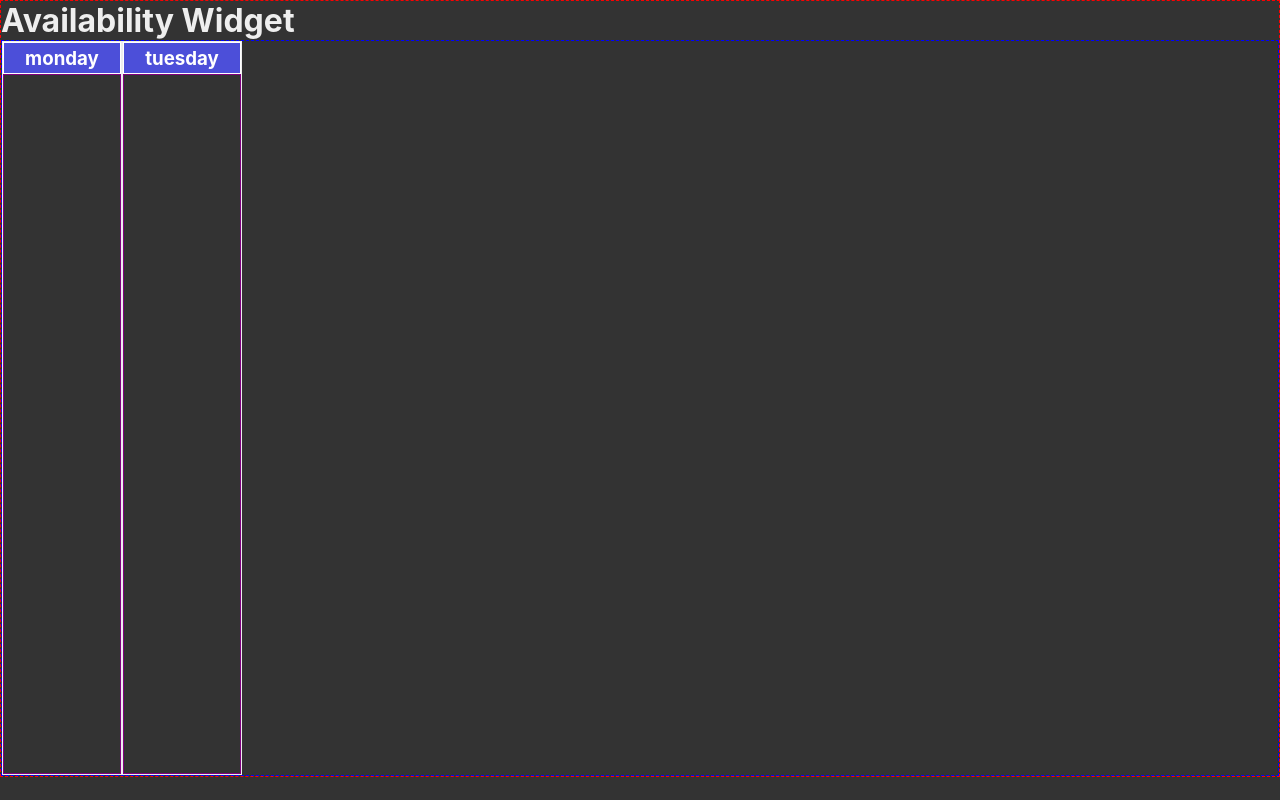
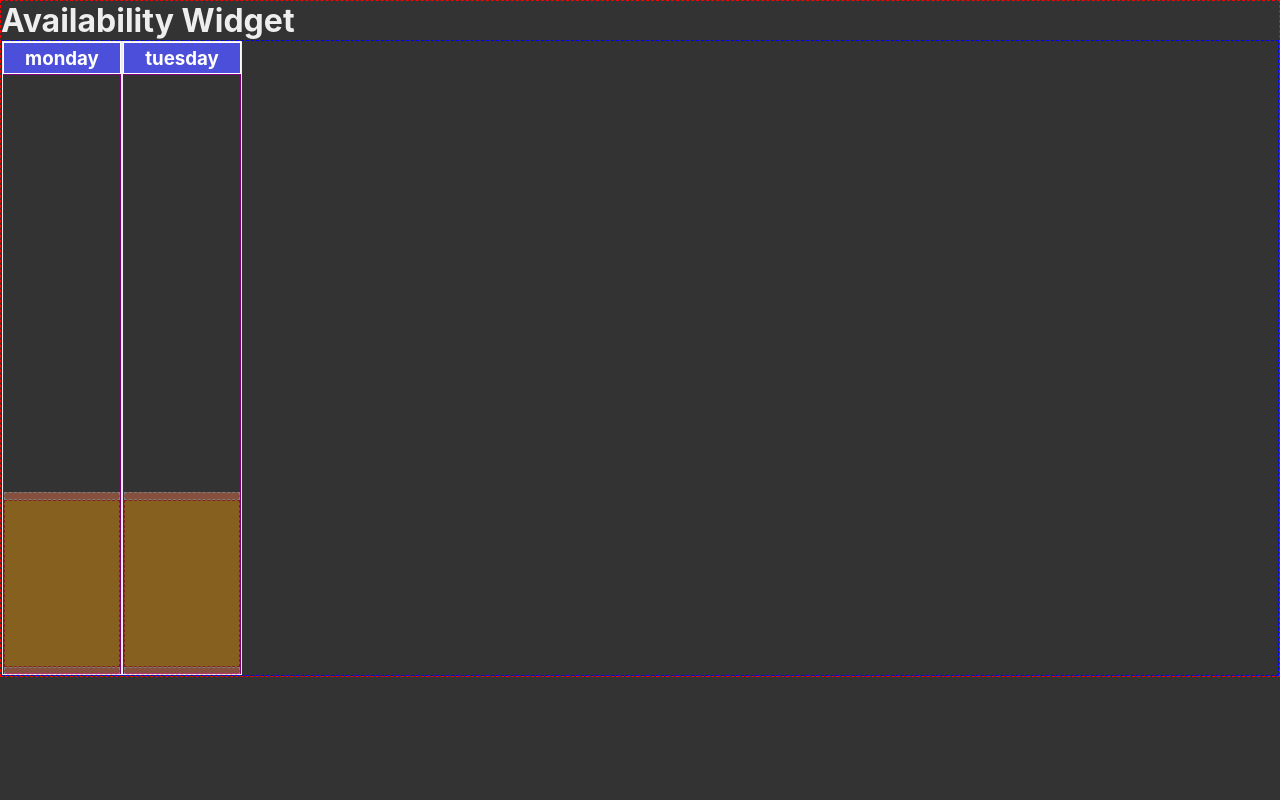
Before and after one commit to mrChernicharo/availability-widget-2, a React (Vite) app: page / in a window 1280 px wide. Built offline with nearby package versions, Linux system fonts and the light colour scheme.

Commit message:
calc timeslot y & height

```diff
--- /dev/null
+++ b/src/_global.scss
@@ -0,0 +1,27 @@
+* {
+	box-sizing: border-box;
+}
+
+body {
+	margin: 0;
+	font-family: -apple-system, BlinkMacSystemFont, 'Segoe UI', 'Roboto',
+		'Oxygen', 'Ubuntu', 'Cantarell', 'Fira Sans', 'Droid Sans',
+		'Helvetica Neue', sans-serif;
+	-webkit-font-smoothing: antialiased;
+	-moz-osx-font-smoothing: grayscale;
+	background-color: #333;
+	color: #eee;
+
+	overflow: hidden;
+	touch-action: none;
+}
+
+code {
+	font-family: source-code-pro, Menlo, Monaco, Consolas, 'Courier New',
+		monospace;
+}
+
+// prettier-ignore
+h1, h2, h3, h4, h5, h6 {
+  margin: 0;
+}
--- a/src/components/AvailabilityWidget.tsx
+++ b/src/components/AvailabilityWidget.tsx
@@ -10,7 +10,7 @@ export default function AvailabilityWidget() {
 	const [columnHeight, setColumnHeight] = useState(0);
 
 	const getAvailableHeight = useMemo(
-		() => Math.min(COLUMN_HEIGHT, windowHeight - 100),
+		() => Math.min(COLUMN_HEIGHT, windowHeight - 200),
 		[windowHeight]
 	);
 
--- a/src/components/DayColumn.tsx
+++ b/src/components/DayColumn.tsx
@@ -1,4 +1,6 @@
-import { useRef } from 'react';
+import { useId, useRef, useState } from 'react';
+import { ITimeslot } from '../lib/types';
+import TimeSlot from './TimeSlot';
 
 interface IProps {
 	weekday: string;
@@ -7,6 +9,11 @@ interface IProps {
 }
 
 export default function DayColumn({ weekday, availableHeight }: IProps) {
+	const ID = useId();
+	const [timeslots, setTimeslots] = useState<ITimeslot[]>([
+		{ id: ID, start: 1000, end: 1440 },
+	]);
+
 	const columnRef = useRef<HTMLDivElement>(null);
 
 	console.log(availableHeight);
@@ -17,7 +24,16 @@ export default function DayColumn({ weekday, availableHeight }: IProps) {
 				<h3>{weekday}</h3>
 			</div>
 
-			<div className="column-content"></div>
+			<div className="column-content">
+				{timeslots.map(slot => (
+					<TimeSlot
+						key={slot.id}
+						timeslot={slot}
+						availableHeight={availableHeight}
+					/>
+					// <TimeSlot timeslot={slot} height={} top={} />
+				))}
+			</div>
 		</div>
 	);
 }
--- /dev/null
+++ b/src/components/TimeSlot.tsx
@@ -0,0 +1,34 @@
+import { useEffect, useState } from 'react';
+import { timeToYPos } from '../lib/helpers';
+import { ITimeslot } from '../lib/types';
+
+interface ITimeSlotProps {
+	timeslot: ITimeslot;
+	availableHeight: number;
+}
+
+export default function TimeSlot({
+	timeslot,
+	availableHeight,
+}: ITimeSlotProps) {
+	const [top, setTop] = useState('0px');
+	const [height, setHeight] = useState('0px');
+	const { start, end } = timeslot;
+
+	useEffect(() => {
+		setTop(timeToYPos(start, availableHeight) + 'px');
+		setHeight(
+			timeToYPos(end, availableHeight) -
+				timeToYPos(start, availableHeight) +
+				'px'
+		);
+	}, [availableHeight]);
+
+	return (
+		<div className="time-slot" style={{ top, height }}>
+			<div className="top-drag-area"></div>
+			<div className="central-area"></div>
+			<div className="bottom-drag-area"></div>
+		</div>
+	);
+}
--- a/src/index.scss
+++ b/src/index.scss
@@ -1,3 +1,5 @@
+@import url(./_global.scss);
+
 :root {
 	--primary-color: rgb(76, 79, 217);
 	--column-width: min(calc(100vw / 7), 120px);
@@ -7,38 +9,10 @@
 	// --column-height: 768px; // set via js
 }
 
-* {
-	box-sizing: border-box;
-}
-
-body {
-	margin: 0;
-	font-family: -apple-system, BlinkMacSystemFont, 'Segoe UI', 'Roboto',
-		'Oxygen', 'Ubuntu', 'Cantarell', 'Fira Sans', 'Droid Sans',
-		'Helvetica Neue', sans-serif;
-	-webkit-font-smoothing: antialiased;
-	-moz-osx-font-smoothing: grayscale;
-	background-color: #333;
-	color: #eee;
-
-	overflow: hidden;
-	touch-action: none;
-}
-
 @mixin flex($justify: center, $align: center) {
 	display: flex;
 	justify-content: $justify;
 	align-items: $align;
-}
-
-code {
-	font-family: source-code-pro, Menlo, Monaco, Consolas, 'Courier New',
-		monospace;
-}
-
-// prettier-ignore
-h1, h2, h3, h4, h5, h6 {
-  margin: 0;
 }
 
 .app {
@@ -69,6 +43,37 @@ h1, h2, h3, h4, h5, h6 {
 					height: var(--column-height);
 					border: 1px solid purple;
 					position: relative;
+
+					.time-slot {
+						position: absolute;
+						display: flex;
+						flex-direction: column;
+						@include flex(space-between, center);
+						font-size: small;
+						width: var(--time-slot-width);
+						background-color: coral;
+						opacity: 0.4;
+
+						.top-drag-area,
+						.bottom-drag-area {
+							width: 100%;
+							height: 8px;
+							border: 1px dashed;
+						}
+						.top-drag-area {
+							cursor: pointer;
+						}
+						.bottom-drag-area {
+							cursor: pointer;
+						}
+						.central-area {
+							border: 1px dashed red;
+							background-color: orange;
+							width: 100%;
+							height: calc(100% - 16px);
+							// height: 100%;
+						}
+					}
 				}
 			}
 		}
--- a/src/lib/helpers.ts
+++ b/src/lib/helpers.ts
@@ -17,6 +17,13 @@ export function getFormatedTime(time: number) {
 }
 
 // *************************************************** //
+
+export function timeToYPos(startTime: number, columnHeight: number) {
+	const pxPerMinute = columnHeight / 1440;
+	const yPos = startTime * pxPerMinute;
+
+	return yPos;
+}
 
 export function yPosToTime(
 	yPos: number,
```
